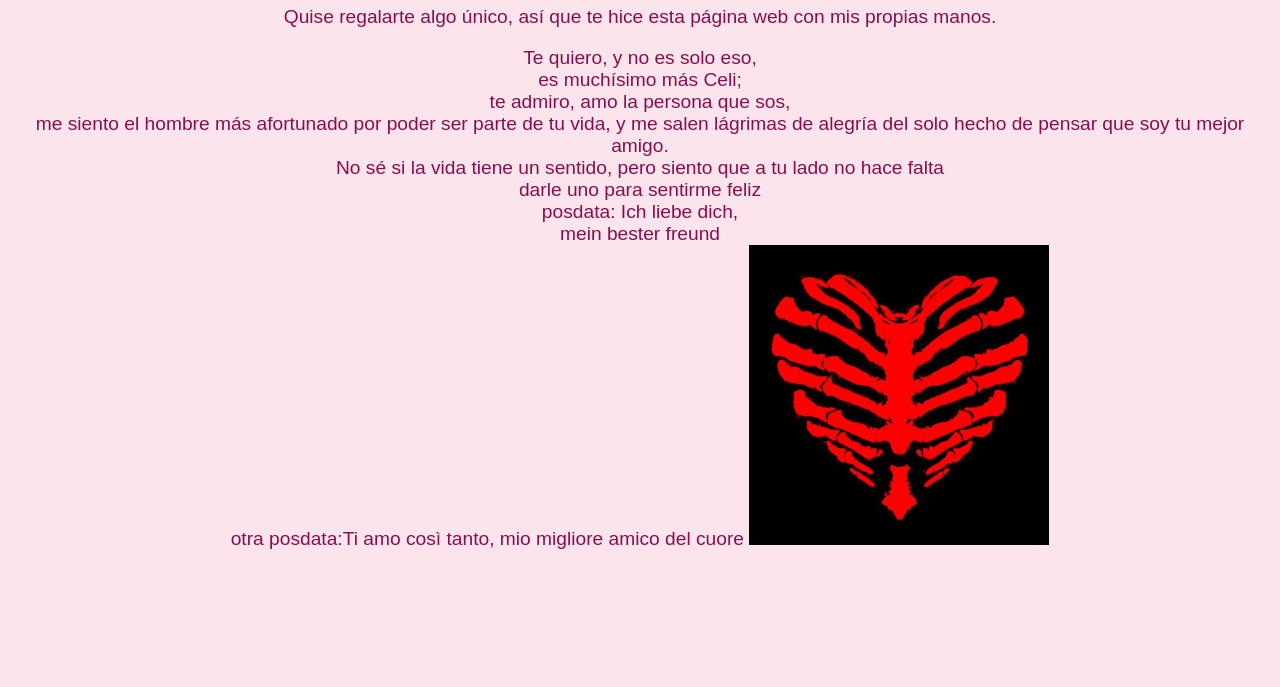
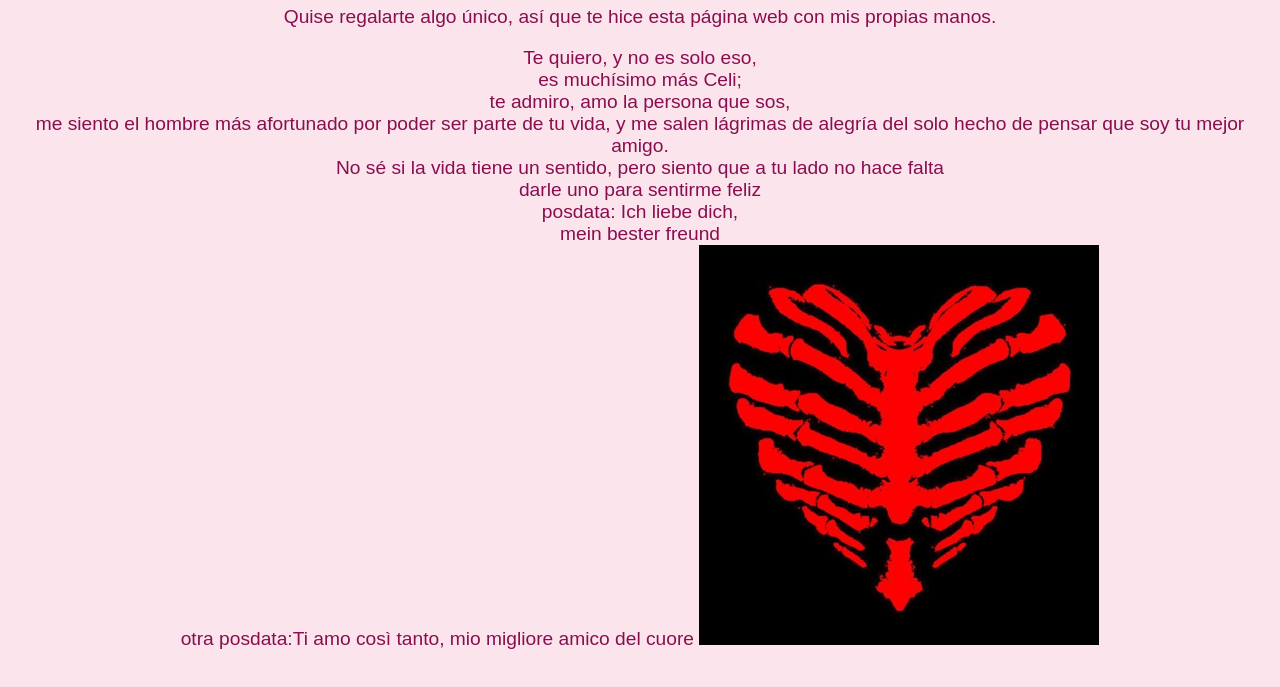
Before and after one commit to Quioba/Regalo, a plain HTML site: page index.html in a window 1280 px wide. Shown: the part 111-798 px from the top of the page. Drawn offline with Linux system fonts and the light colour scheme.

Commit message:
Add files via upload

```diff
--- a/index.html
+++ b/index.html
@@ -24,6 +24,6 @@
   <p>Quise regalarte algo único, así que te hice esta página web con mis propias manos.</p>
   <p>Te quiero, y no es solo eso, <br>es muchísimo más Celi;<br> te admiro, amo la persona que sos, <br>me siento el hombre más afortunado por poder ser parte de tu vida, y me salen lágrimas de alegría del solo hecho de pensar que soy tu mejor amigo.<br>No sé si la vida tiene un sentido, pero siento que a tu lado no hace falta<br>darle uno para sentirme feliz <br>posdata:
   Ich liebe dich,<br> mein bester freund<br>otra posdata:Ti amo così tanto, mio migliore amico del cuore
-<img src="imagen.jpg" alt="Tu y yo total de carne y hueso" width="300">
+<img src="imagen.jpg" alt="Tu y yo total de carne y hueso" style="width: 100%; max-width: 400px; height: auto;">
 </body>
 </html>
```
